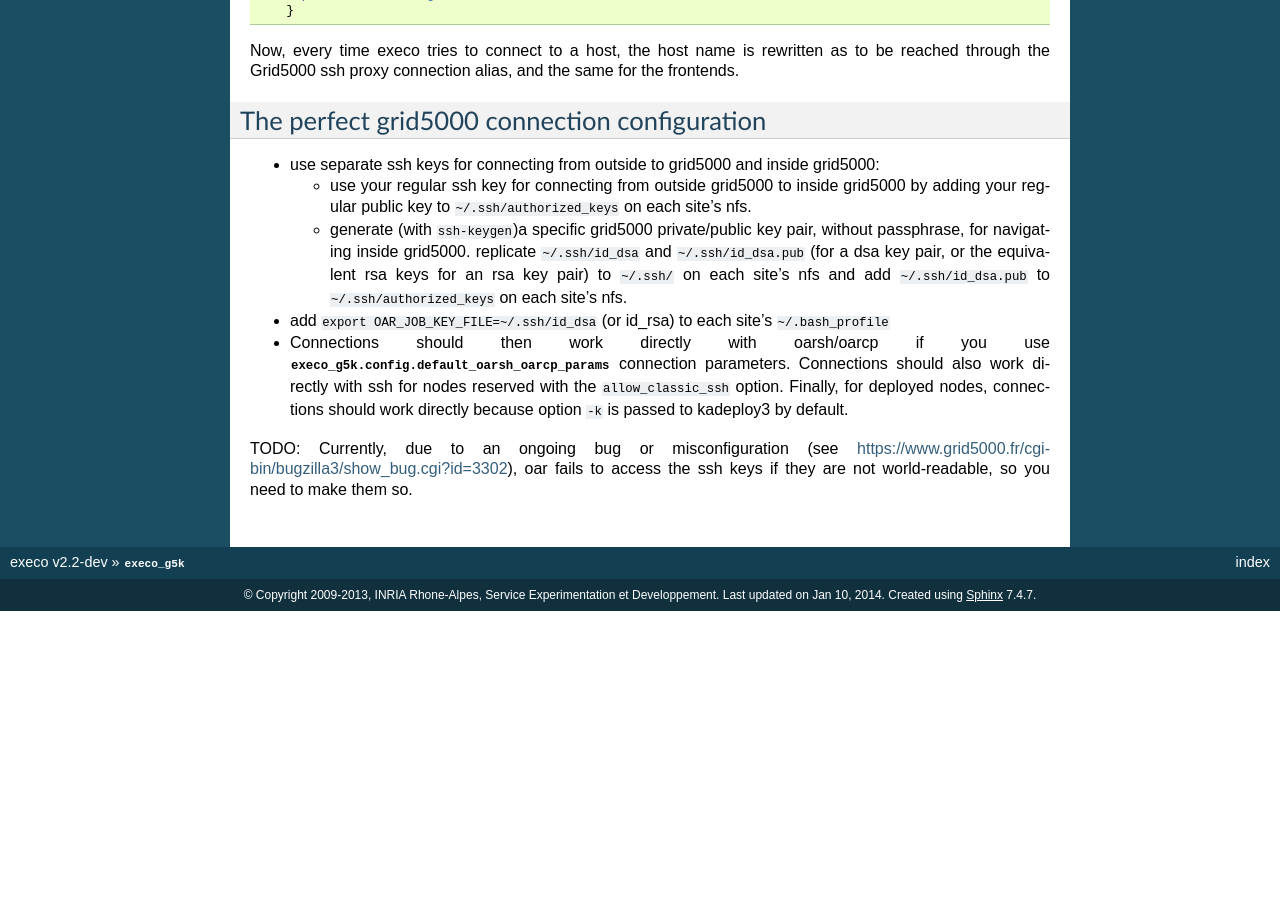
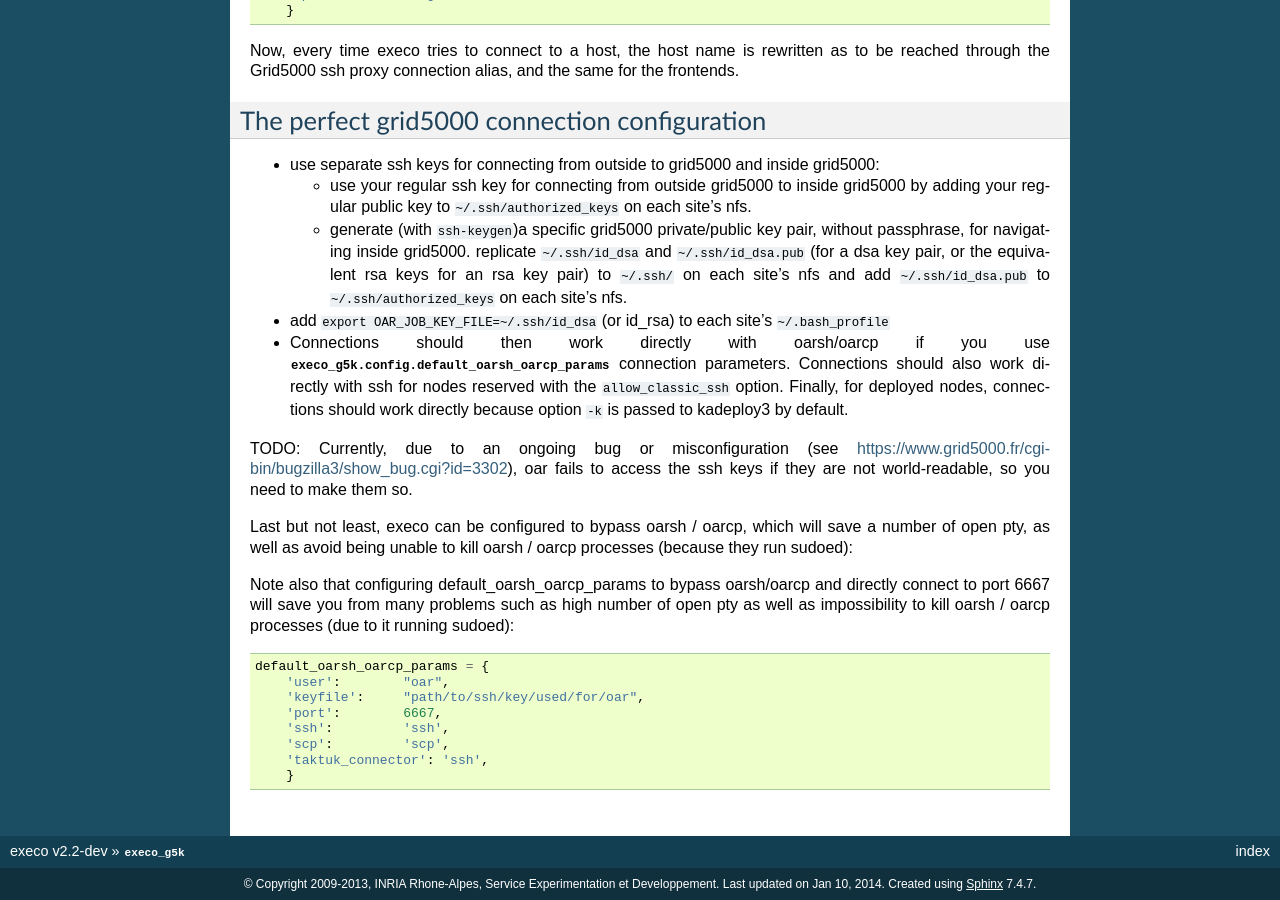
Before and after one commit to rcherrueau/execo, a Sphinx documentation site: the page built from doc/execo_g5k.rst, in a window 1280 px wide and 900 px high, scrolled down 11354 px. Built offline with Sphinx 7.4.7, drawn with Linux system fonts in a browser that asks for light colours; pages that are not in the unit, such as notebooks, are missing from menus; before the commit the page ends 11965 px from its top, so only the background shows below that.

Commit message:
[execo_g5k] doc:  show how to bypass oarsh / oarcp

```diff
--- a/doc/execo_g5k.rst
+++ b/doc/execo_g5k.rst
@@ -411,3 +411,21 @@ TODO: Currently, due to an ongoing bug or misconfiguration (see
 https://www.grid5000.fr/cgi-bin/bugzilla3/show_bug.cgi?id=3302), oar
 fails to access the ssh keys if they are not world-readable, so you
 need to make them so.
+
+Last but not least, execo can be configured to bypass oarsh / oarcp,
+which will save a number of open pty, as well as avoid being unable to
+kill oarsh / oarcp processes (because they run sudoed)::
+
+Note also that configuring default_oarsh_oarcp_params to bypass
+oarsh/oarcp and directly connect to port 6667 will save you from many
+problems such as high number of open pty as well as impossibility to
+kill oarsh / oarcp processes (due to it running sudoed)::
+
+ default_oarsh_oarcp_params = {
+     'user':        "oar",
+     'keyfile':     "path/to/ssh/key/used/for/oar",
+     'port':        6667,
+     'ssh':         'ssh',
+     'scp':         'scp',
+     'taktuk_connector': 'ssh',
+     }
```
